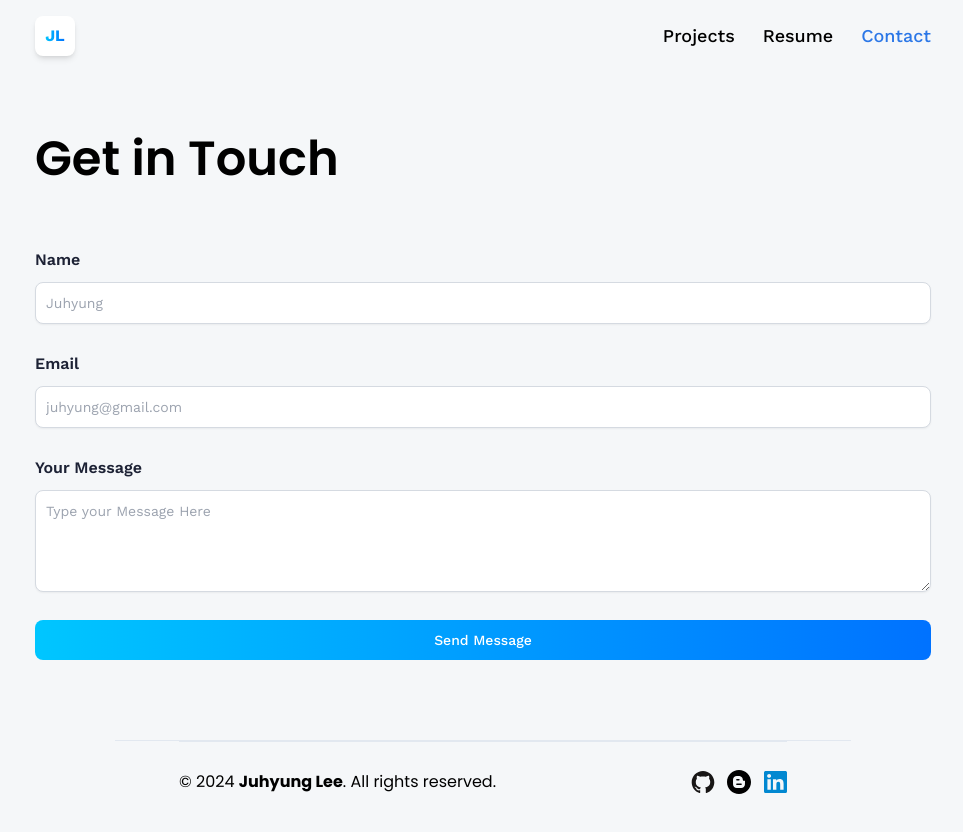
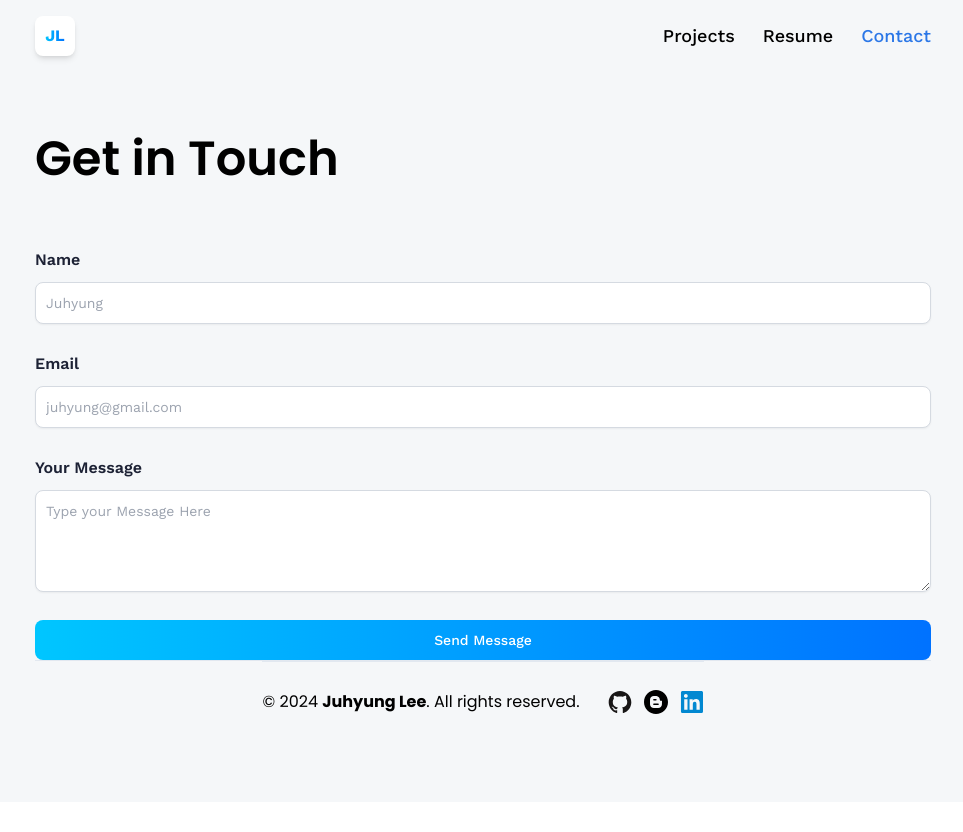
Before and after one commit to Juhyung-L/Juhyung-L.github.io, a React (Vite) app: page /contact in a window 1280 px wide. Shown: the top 832 px of the page, without its empty margins (157-1120 px from the left). After the commit the page ends 802 px from the top, so only its background shows below. Built offline with nearby package versions, Linux system fonts and the light colour scheme.

Commit message:
Fixed Contact page

```diff
--- a/src/pages/Contact.jsx
+++ b/src/pages/Contact.jsx
@@ -43,7 +43,7 @@ const Contact = () => {
     })
   };
   return (
-    <section className='relative flex lg:flex-row flex-col max-container'>
+    <section className='relative flex flex-col max-container'>
       {alert.show && <Alert {...alert}/>}
       <div className='flex-1 min-w-[50%] flex flex-col'>
         <h1 className='head-text'>Get in Touch</h1>
@@ -88,11 +88,9 @@ const Contact = () => {
             {isLoading ? 'Sending...' : ' Send Message'}
           </button>
         </form>
-        <div className='m-20'>
-          <hr className='border-slate-200'/>
-          <Footer />
-        </div>
       </div>
+      <hr className='border-slate-200'/>
+      <Footer />
     </section>
   );
 };
```
